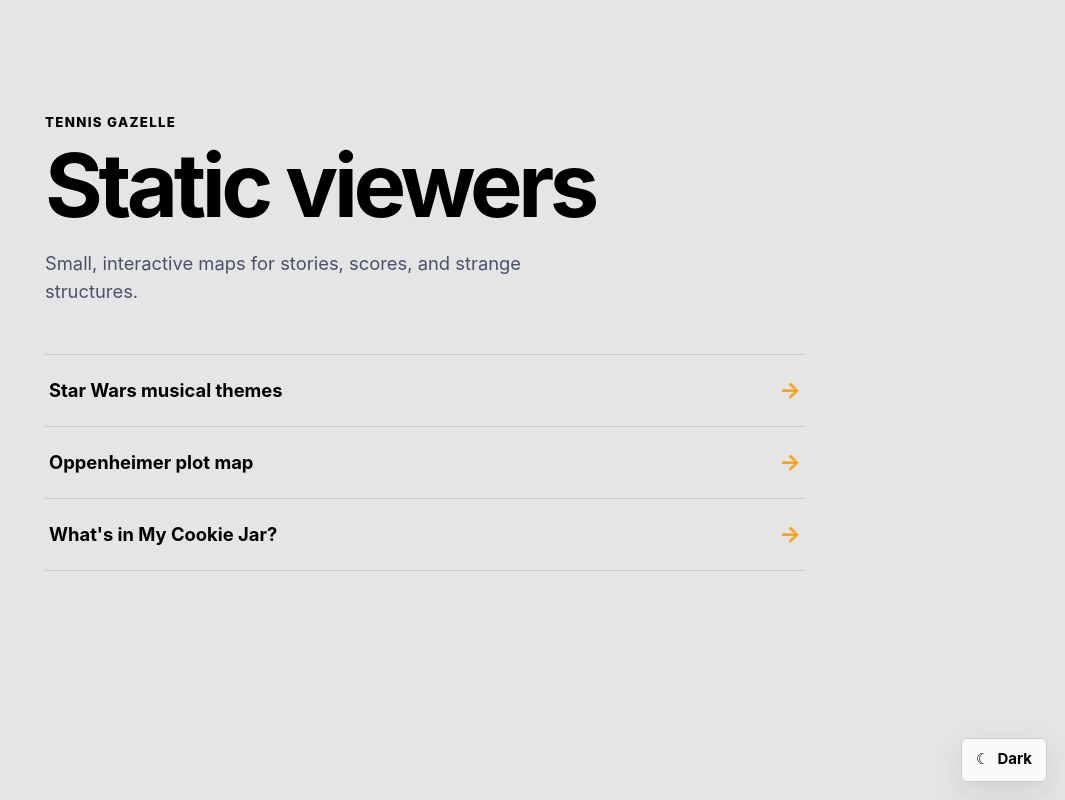
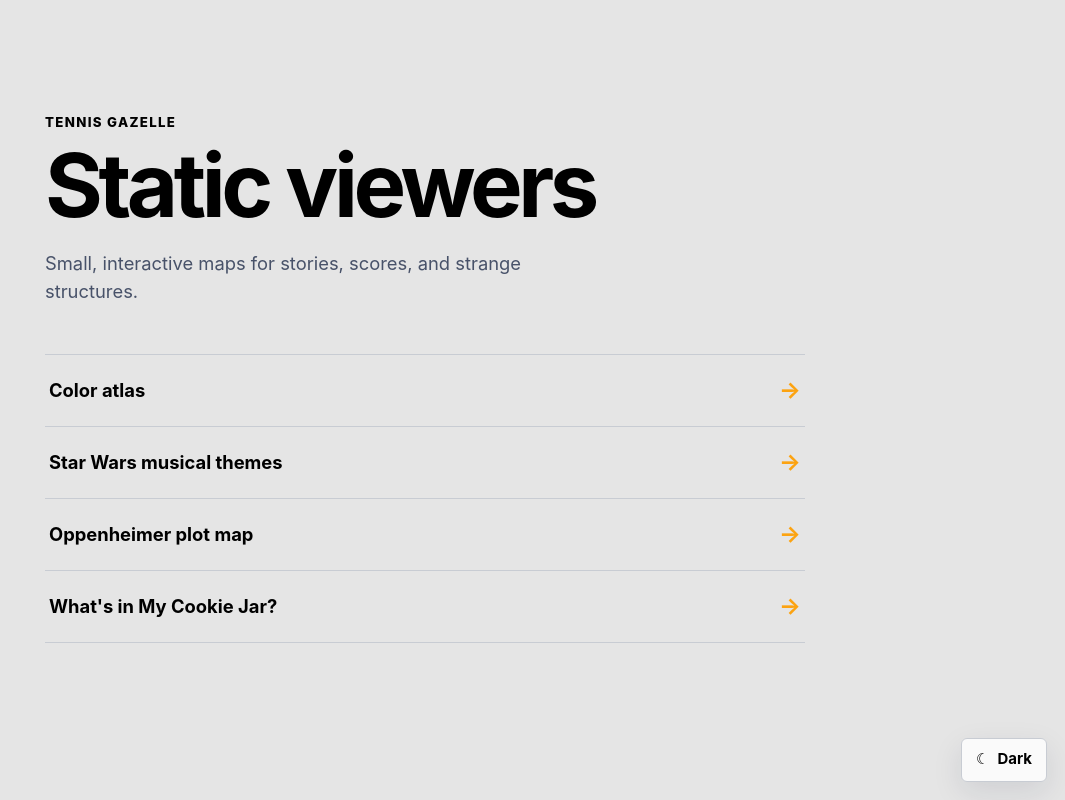
Before and after one commit to TennisGazelle/static-viewers, a React (Vite) app: page / in a window 1280 px wide. Shown: the whole page, without its empty margins (215-1280 px from the left). Built offline with nearby package versions, Linux system fonts and the light colour scheme.

Commit message:
Link Color Atlas from home

```diff
--- a/src/pages/Home.tsx
+++ b/src/pages/Home.tsx
@@ -10,6 +10,10 @@ function Home() {
       </header>
 
       <nav className="viewer-list" aria-label="Viewers and related projects">
+        <Link to="/color-atlas">
+          <span>Color atlas</span>
+          <span aria-hidden="true">&rarr;</span>
+        </Link>
         <Link to="/star-wars-musical-themes">
           <span>Star Wars musical themes</span>
           <span aria-hidden="true">&rarr;</span>
```
